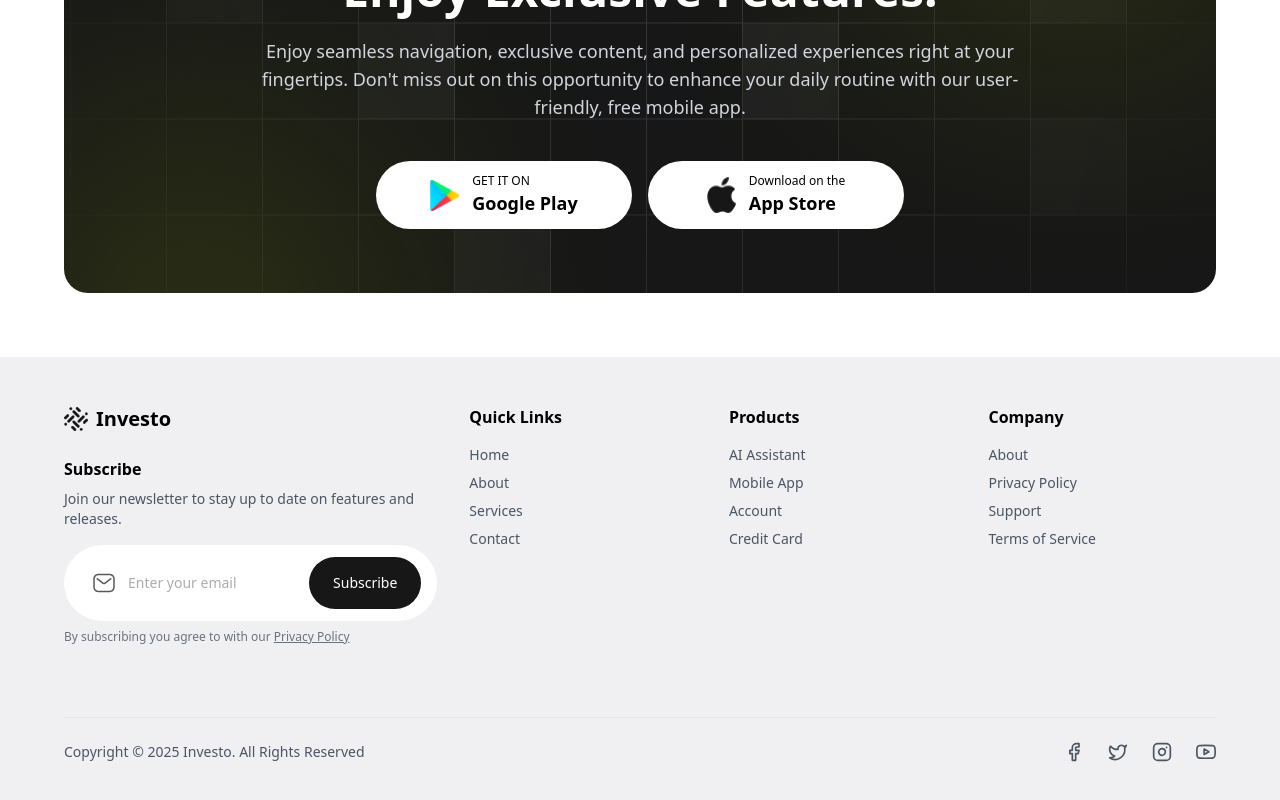
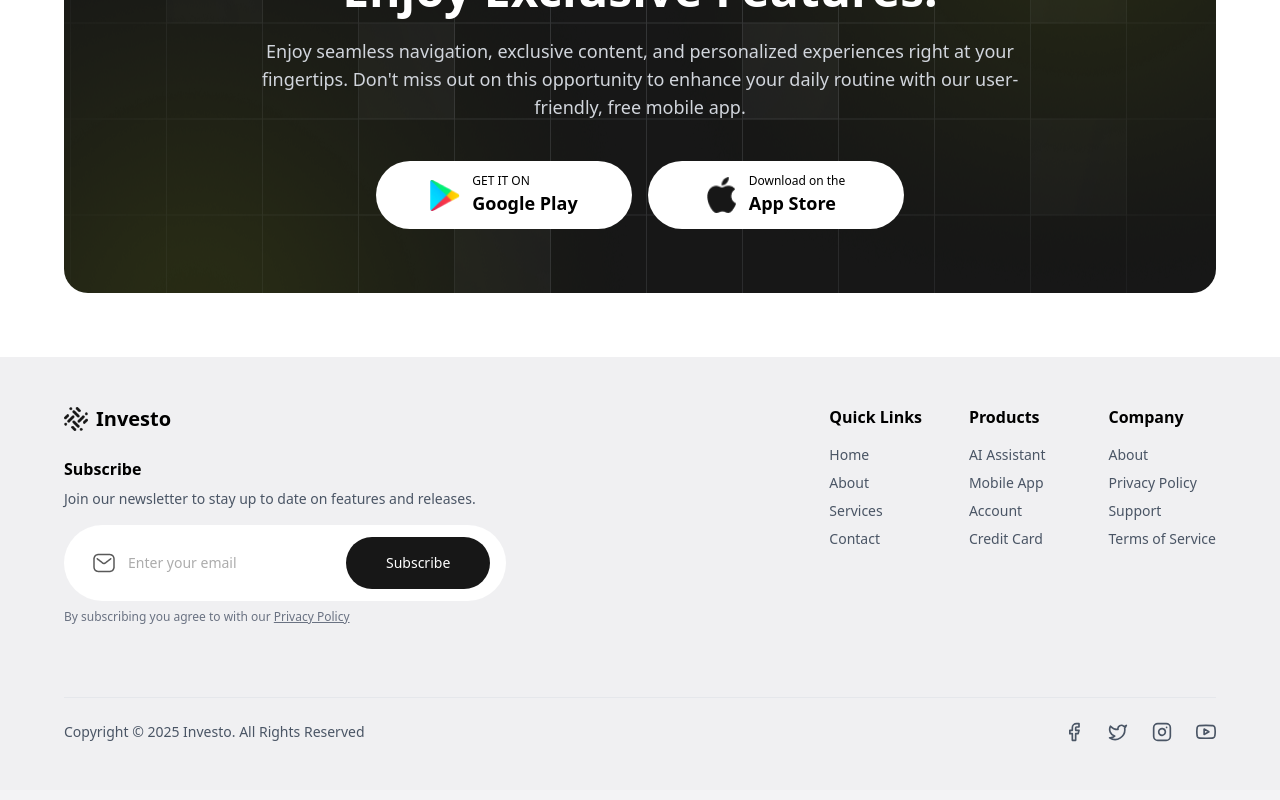
Before and after one commit to 9ightshade/investo, a Next.js app: page / in a window 1280 px wide. Shown: the part 4734-5534 px from the top of the page. Built offline with nearby package versions, Linux system fonts and the light colour scheme.

Commit message:
layout fix

```diff
--- a/components/footer/footer.tsx
+++ b/components/footer/footer.tsx
@@ -7,7 +7,7 @@
       <div className="container mx-auto max-w-6xl">
         <div className="flex flex-col lg:flex-row justify-between gap-8">
           {/* First column - Logo and Subscribe */}
-          <div className="w-full lg:w-1/3">
+          <div className=" ">
             <div className="flex items-center mb-6">
               <div className="h-6 w-6 rounded-sm mr-2">
                 <Image
@@ -45,7 +45,7 @@
                 </div>
                 <button
                   type="submit"
-                  className="mt-2 sm:mt-0 bg-[#171717] rounded-[100px] sm:rounded-full hover:bg-[#2a2a2a] transition-colors duration-300 hover:text-[#D1F701] cursor-pointer text-white px-6 py-3.5 text-sm w-full sm:w-auto">
+                  className="mt-2 sm:mt-0 bg-[#171717] rounded-[100px] sm:rounded-full hover:bg-[#2a2a2a] transition-colors duration-300 hover:text-[#D1F701] cursor-pointer text-white px-10 py-3.5 text-sm w-full sm:w-auto">
                   Subscribe
                 </button>
               </form>
@@ -61,7 +61,7 @@
           </div>
 
           {/* Second, Third, and Fourth columns */}
-          <div className="w-full lg:w-2/3">
+          <div className="">
             <div className="grid grid-cols-1 sm:grid-cols-3 gap-8">
               {/* Quick Links Section */}
               <div className="mb-6 sm:mb-0">
```
